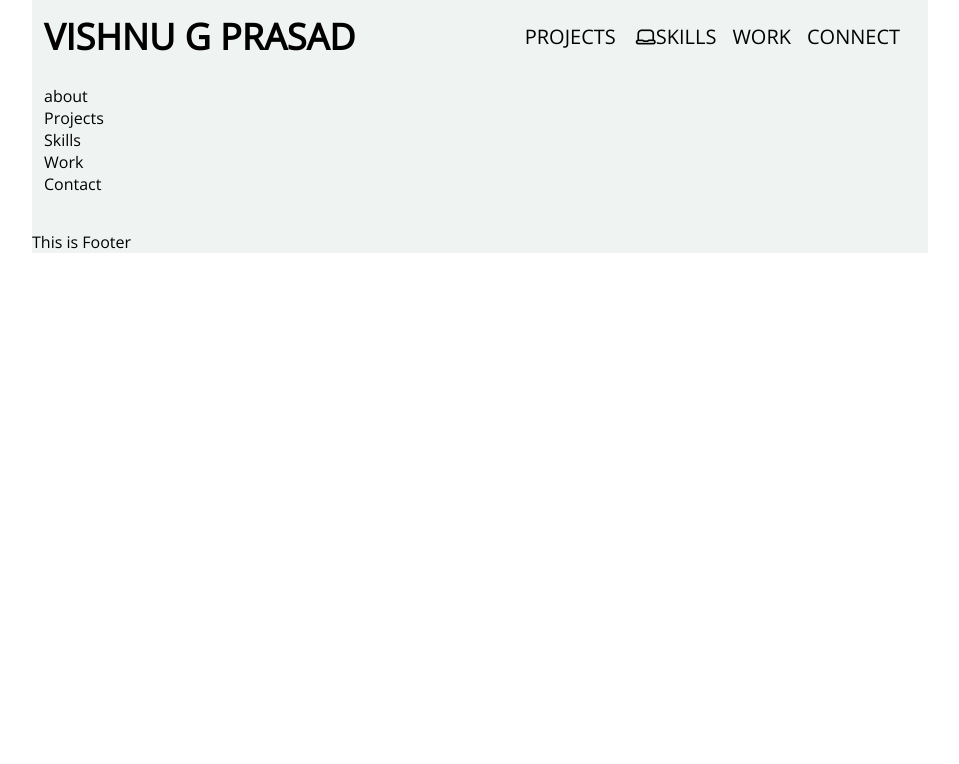
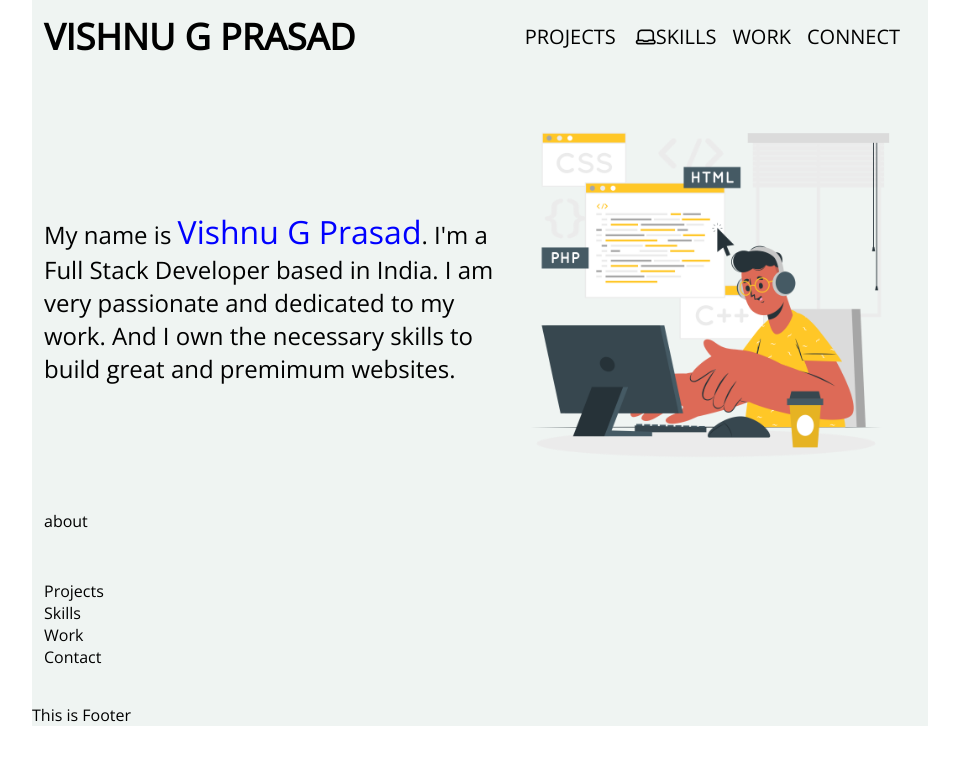
Before and after one commit to vishnugprasad/protfolio, a React (Create React App) app: page / in a window 1280 px wide. Shown: the top 764 px of the page, without its empty margins (160-1119 px from the left). Built offline with nearby package versions, Linux system fonts and the light colour scheme; some icons are missing.

Commit message:
about updated

```diff
--- a/src/components/body/about/about.css
+++ b/src/components/body/about/about.css
@@ -0,0 +1,22 @@
+.about{
+    padding-bottom: 48px;
+}
+
+.about-top{
+    display: flex;
+    justify-content: space-between;
+    align-items: center;
+}
+
+.about-picture{
+    height: 420px;
+}
+
+.about-info{
+    font-size: 24px;
+}
+
+.info-name{
+    color: blue;
+    font-size: 32px;
+}
--- a/src/components/body/about/index.js
+++ b/src/components/body/about/index.js
@@ -6,10 +6,12 @@ function About() {
     <div className='about'>
         <div className='about-top'>
             <div className='about-info'>
-
+                My name is <span className='info-name'>Vishnu G Prasad</span>. I'm a Full Stack Developer based in India.
+                I am very passionate and dedicated to my work. And I own the necessary
+                skills to build great and premimum websites.
             </div>
             <div className='about-photo'>
-
+                <img src = {require("../../../assets/coding.png")} className = "about-picture"/>
             </div>
 
         </div>
```
Also changed, not shown: src/assets/coding.png (added), src/assets/cross-circle.svg (renamed from src/images/cross-circle.svg).
